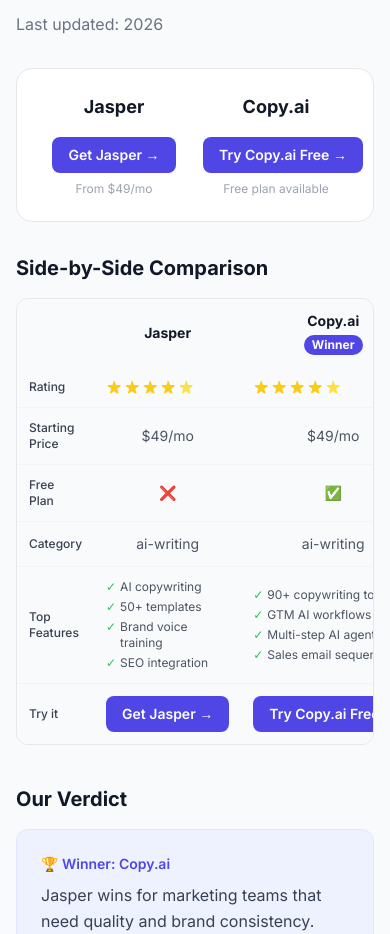
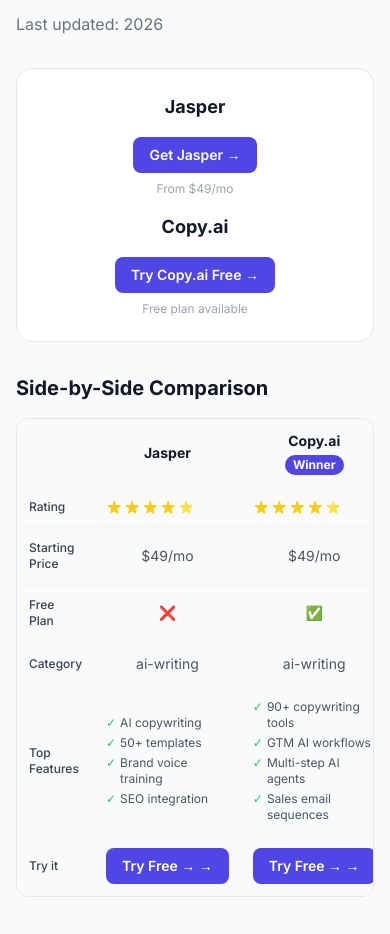
Before and after one commit to JoanGoMu/ai-tools-hub, a Next.js app: page /compare/jasper-vs-copy-ai in a window 390 px wide. Shown: the part 261-1195 px from the top of the page. Built offline with nearby package versions, Linux system fonts and the light colour scheme; no server answers.

Commit message:
fix: prevent horizontal scroll site-wide + stack comparison CTAs on mobile

```diff
--- a/src/app/compare/[slug]/page.tsx
+++ b/src/app/compare/[slug]/page.tsx
@@ -68,7 +68,7 @@
         </p>
 
         {/* Quick CTAs */}
-        <div className="grid grid-cols-2 gap-4 bg-white border border-gray-200 rounded-2xl p-6 mb-8">
+        <div className="grid grid-cols-1 sm:grid-cols-2 gap-4 bg-white border border-gray-200 rounded-2xl p-6 mb-8">
           {[toolA, toolB].map((tool) => (
             <div key={tool.slug} className="text-center">
               <h2 className="font-bold text-lg text-gray-900">{tool.name}</h2>
@@ -116,7 +116,7 @@
         </section>
 
         {/* Bottom CTAs */}
-        <div className="grid grid-cols-2 gap-4 bg-gray-50 border border-gray-200 rounded-2xl p-6 mb-6">
+        <div className="grid grid-cols-1 sm:grid-cols-2 gap-4 bg-gray-50 border border-gray-200 rounded-2xl p-6 mb-6">
           {[toolA, toolB].map((tool) => (
             <div key={tool.slug} className="text-center">
               <p className="font-semibold text-gray-800 mb-2">Try {tool.name}</p>
--- a/src/app/layout.tsx
+++ b/src/app/layout.tsx
@@ -12,7 +12,7 @@
 export default function RootLayout({ children }: { children: React.ReactNode }) {
   return (
     <html lang="en">
-      <body className={`${inter.className} bg-gray-50 text-gray-900 min-h-screen flex flex-col`}>
+      <body className={`${inter.className} bg-gray-50 text-gray-900 min-h-screen flex flex-col overflow-x-hidden`}>
         <Header />
         <main className="flex-1">{children}</main>
         <Footer />
--- a/src/components/comparison/ComparisonTable.tsx
+++ b/src/components/comparison/ComparisonTable.tsx
@@ -72,10 +72,10 @@
           <tr className="bg-gray-50">
             <td className="px-3 py-3 sm:px-6 sm:py-4 font-medium text-gray-700 text-xs sm:text-sm">Try it</td>
             <td className="px-3 py-3 sm:px-6 sm:py-4 text-center">
-              <AffiliateCTA tool={toolA} size="sm" />
+              <AffiliateCTA tool={toolA} size="sm" label="Try Free →" />
             </td>
             <td className="px-3 py-3 sm:px-6 sm:py-4 text-center">
-              <AffiliateCTA tool={toolB} size="sm" />
+              <AffiliateCTA tool={toolB} size="sm" label="Try Free →" />
             </td>
           </tr>
         </tbody>
```
